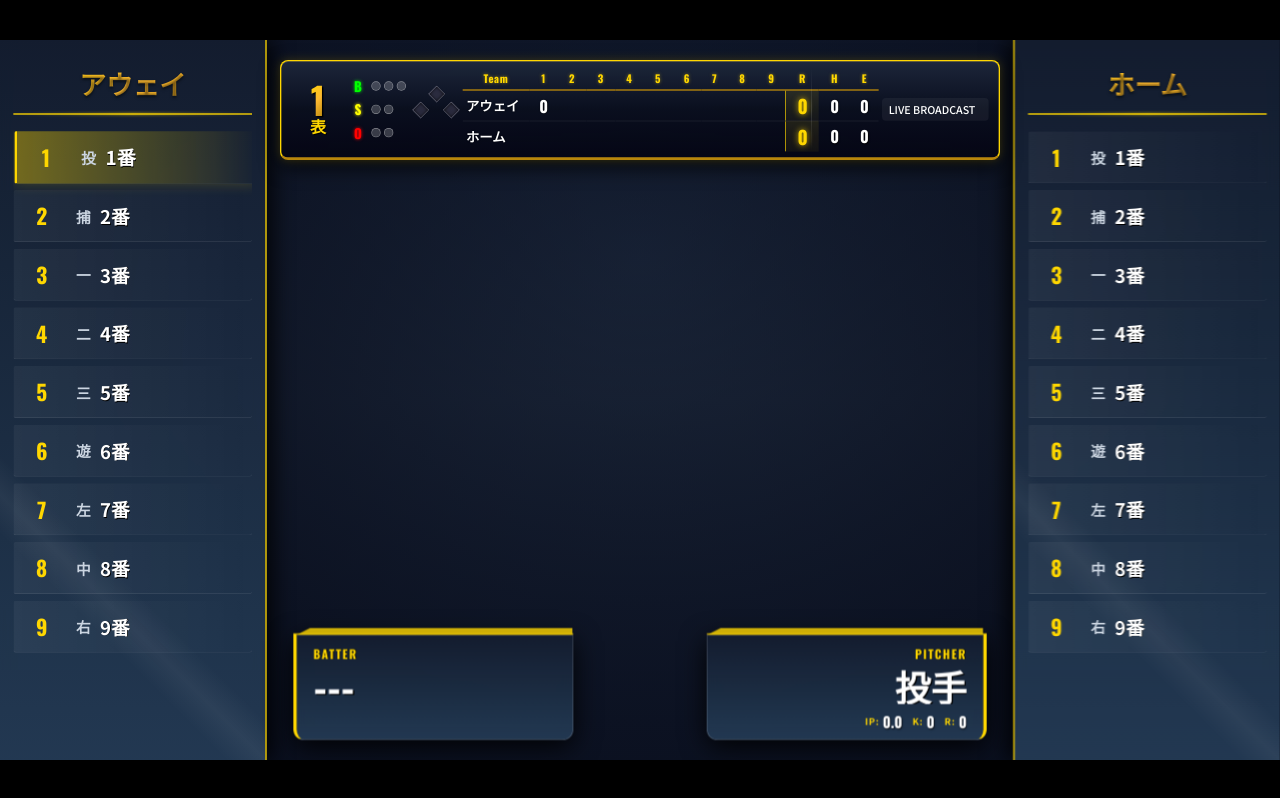
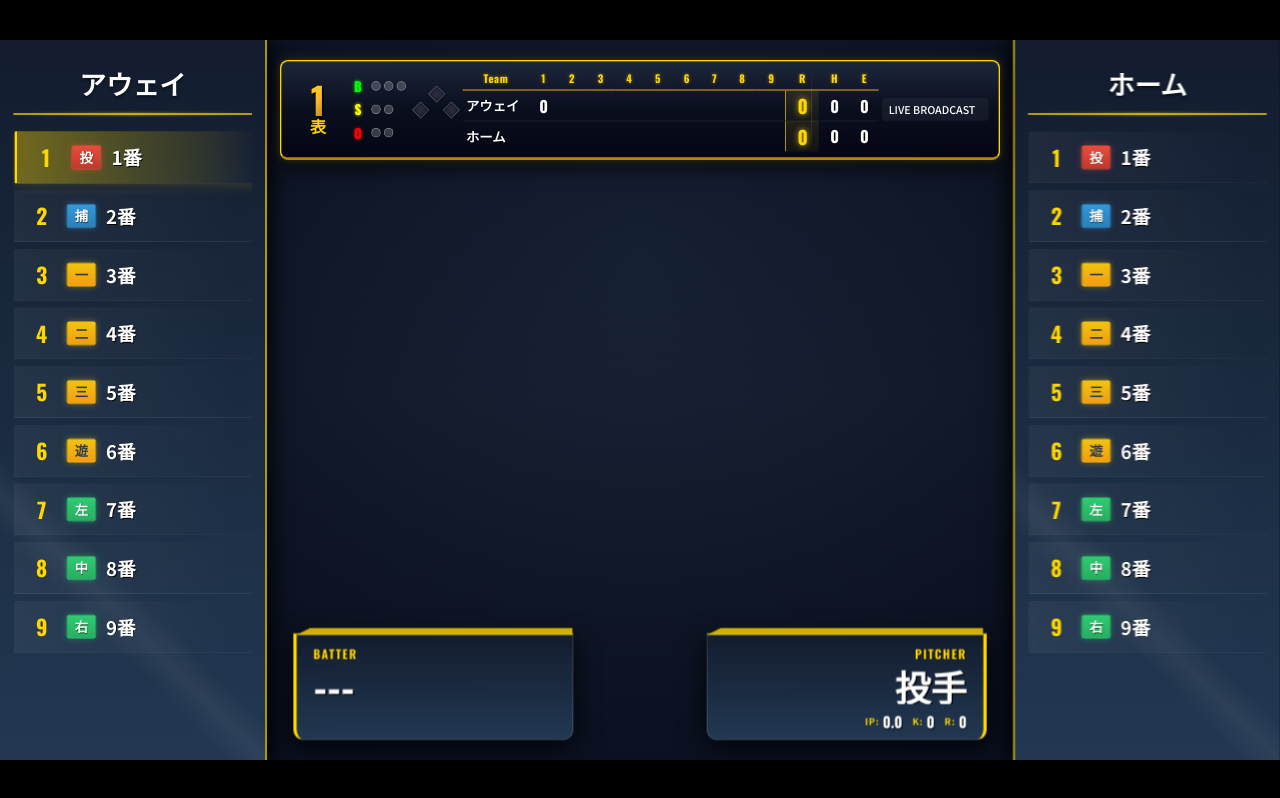
Before and after one commit to NOIRU13/baseballlive, a plain HTML site: page index.html in a window 1280 px wide. Drawn offline with nearby package versions, Linux system fonts and the light colour scheme; no server answers.

Commit message:
feat: 新しいUI表示更新モジュールと選手関連のスタイルシートを追加。

```diff
--- a/css/player.css
+++ b/css/player.css
@@ -10,11 +10,6 @@
   color: #fff;
   padding: 15px 0;
   margin-bottom: 25px;
-  /* Gold Gradient Text */
-  background: var(--grad-gold);
-  -webkit-background-clip: text;
-  background-clip: text;
-  -webkit-text-fill-color: transparent;
 
   text-shadow: 0 2px 4px rgba(0,0,0,0.5);
   border-bottom: 2px solid var(--accent);
@@ -80,21 +75,71 @@
 }
 
 .player-pos {
-  font-size: 22px;
-  color: var(--text-muted);
-  width: 50px;
-  text-align: center;
-  font-weight: 700;
+  font-size: 20px;
+  width: 44px;
+  height: 36px;
+  display: flex; /* Flex to center text */
+  align-items: center;
+  justify-content: center;
+  border-radius: 4px;
+  font-weight: 900;
+  text-shadow: 1px 1px 0 rgba(0,0,0,0.5);
+  box-shadow: 0 2px 4px rgba(0,0,0,0.3);
+  margin-right: 15px;
+  background: rgba(255, 255, 255, 0.1); /* Default */
+  color: #fff;
+  border: 1px solid rgba(255,255,255,0.2);
+}
+
+/* Prospi Style Position Colors */
+.pos-pitcher {
+    background: linear-gradient(180deg, #e74c3c 0%, #c0392b 100%);
+    border-color: #e74c3c;
+    box-shadow: 0 0 10px rgba(231, 76, 60, 0.4);
+}
+.pos-catcher {
+    background: linear-gradient(180deg, #3498db 0%, #2980b9 100%);
+    border-color: #3498db;
+    box-shadow: 0 0 10px rgba(52, 152, 219, 0.4);
+}
+.pos-infielder {
+    background: linear-gradient(180deg, #f1c40f 0%, #f39c12 100%);
+    border-color: #f1c40f;
+    color: #2c3e50; /* Black/Dark text for yellow bg */
+    text-shadow: none;
+    box-shadow: 0 0 10px rgba(241, 196, 15, 0.4);
+}
+.pos-outfielder {
+    background: linear-gradient(180deg, #2ecc71 0%, #27ae60 100%);
+    border-color: #2ecc71;
+    box-shadow: 0 0 10px rgba(46, 204, 113, 0.4);
+}
+.pos-dh {
+    background: linear-gradient(180deg, #9b59b6 0%, #8e44ad 100%);
+    border-color: #9b59b6;
+    box-shadow: 0 0 10px rgba(155, 89, 182, 0.4);
 }
 
 .player-name {
+  flex: 1; /* Allow taking up remaining space */
+  min-width: 0; /* Enable shrinking mechanisms in flex */
   font-size: 28px;
   font-weight: 600;
   color: #fff;
   white-space: nowrap;
-  overflow: hidden;
-  text-overflow: ellipsis;
+  /* overflow: hidden is kept to define the boundary, but text-overflow is removed */
+  overflow: visible; /* Changed to visible so transform can be seen if needed, but actually relying on scale */
+  /* Actually for scaling calculation we might need the scrollWidth unconstrained?
+     No, with flex:1 and min-width:0, the clientWidth is the frame.
+     The content will overflow if shorter.
+     Wait, if I want to detect overflow, I need the content to naturally expand?
+     If I set flex:1, width is constrained. scrollWidth will show true width.
+     So I can keep overflow:visible or hidden. If hidden, I can just scale inner. */
+  overflow: visible;
+  text-overflow: clip; /* Remove ellipsis */
   text-shadow: 1px 1px 0 #000;
+  transform-origin: left center; /* Prepare for scaling */
+  display: block; /* Ensure properties apply */
 }
 
 /* ==================== 選手詳細表示 (Bottom Left/Right) ==================== */
--- a/js/ui/render.js
+++ b/js/ui/render.js
@@ -260,8 +260,9 @@ export function updateLineupDisplay(state, isAdminMode) {
             const playerDiv = document.createElement('div');
             playerDiv.className = 'lineup-item' + (isActive ? ' active' : '');
 
+            const posClass = getPositionClass(pos);
             playerDiv.innerHTML = '<span class="order-num">' + (i + 1) + '</span>' +
-                '<span class="player-pos">' + pos + '</span>' +
+                '<span class="player-pos ' + posClass + '">' + pos + '</span>' +
                 '<span class="player-name">' + playerName + '</span>';
             container.appendChild(playerDiv);
         }
@@ -274,7 +275,7 @@ export function updateLineupDisplay(state, isAdminMode) {
                 pitcherDiv.className = 'lineup-item pitcher-item';
 
                 pitcherDiv.innerHTML = '<span class="order-num">P</span>' +
-                    '<span class="player-pos">投</span>' +
+                    '<span class="player-pos pos-pitcher">投</span>' +
                     '<span class="player-name">' + pitcherName + '</span>';
                 container.appendChild(pitcherDiv);
             }
@@ -285,6 +286,23 @@ export function updateLineupDisplay(state, isAdminMode) {
     if (isAdminMode) {
         syncLineupInputs(state);
     }
+
+    // 長い名前の自動縮小
+    // DOM更新直後だとレイアウトが確定していない場合があるため、少し待つか
+    // 強制レイアウトさせる。ここではrequestAnimationFrameを使用。
+    requestAnimationFrame(adjustTextScale);
+}
+
+/**
+ * 守備位置に応じたクラスを返す
+ */
+function getPositionClass(pos) {
+    if (pos === '投') return 'pos-pitcher';
+    if (pos === '捕') return 'pos-catcher';
+    if (['一', '二', '三', '遊'].includes(pos)) return 'pos-infielder';
+    if (['左', '中', '右'].includes(pos)) return 'pos-outfielder';
+    if (['指', 'DH'].includes(pos)) return 'pos-dh';
+    return '';
 }
 
 /**
@@ -456,3 +474,28 @@ function toggleClass(id, className, condition) {
     const el = document.getElementById(id);
     if (el) el.classList.toggle(className, condition);
 }
+
+/**
+ * 選手名が長すぎる場合に縮小表示する
+ */
+function adjustTextScale() {
+    const names = document.querySelectorAll('.player-name');
+
+    names.forEach(el => {
+        // 幅制約がない場合は何もしない
+        if (el.clientWidth === 0) return;
+
+        // 一旦リセット
+        el.style.transform = 'none';
+        el.style.width = 'auto'; // 自然な幅に戻す
+
+        const scrollW = el.scrollWidth;
+        const clientW = el.clientWidth;
+
+        if (scrollW > clientW) {
+            const scale = clientW / scrollW;
+            el.style.transformOrigin = 'left center';
+            el.style.transform = `scaleX(${scale})`;
+        }
+    });
+}
```
Also changed, not shown: docs/打順色分け/task.md (added, +4 -0 lines), docs/打順色分け/要件定義.md (added, +9 -0 lines), docs/打順色分け/設計書.md (added, +21 -0 lines).
